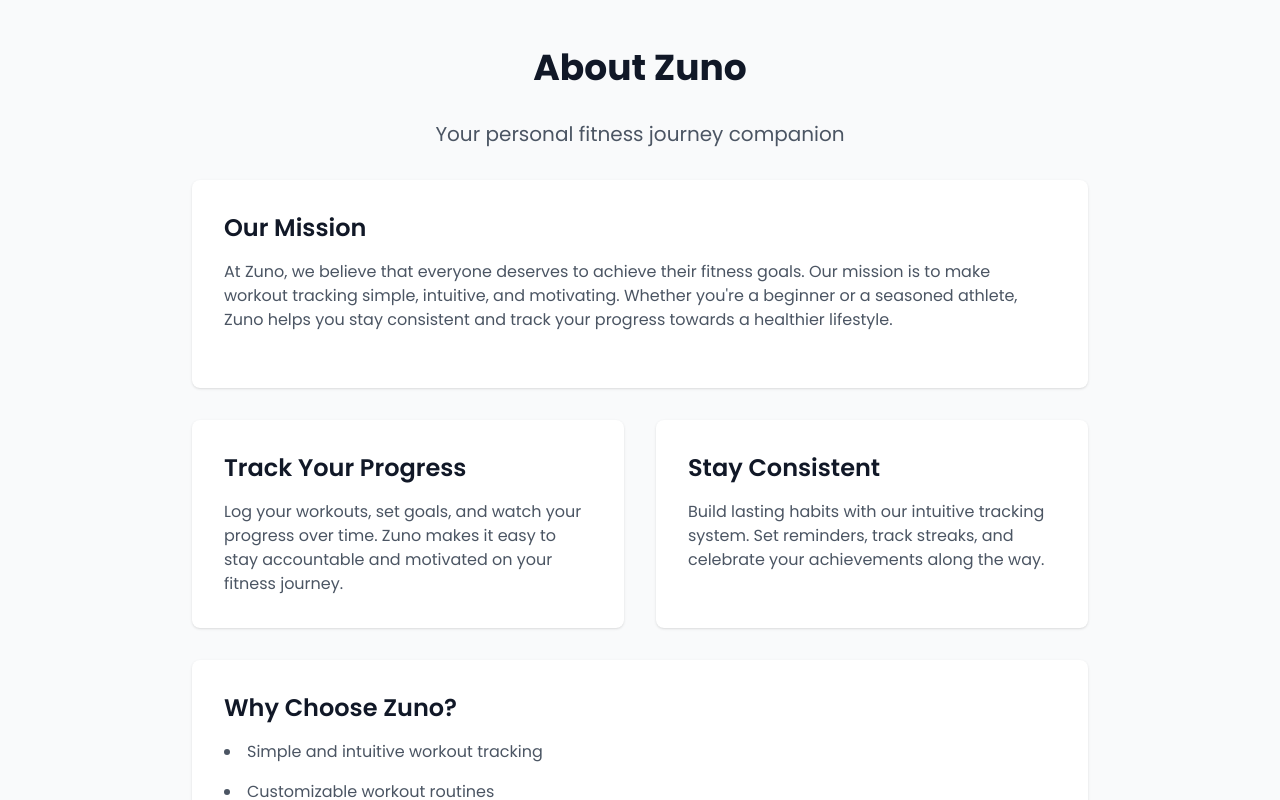
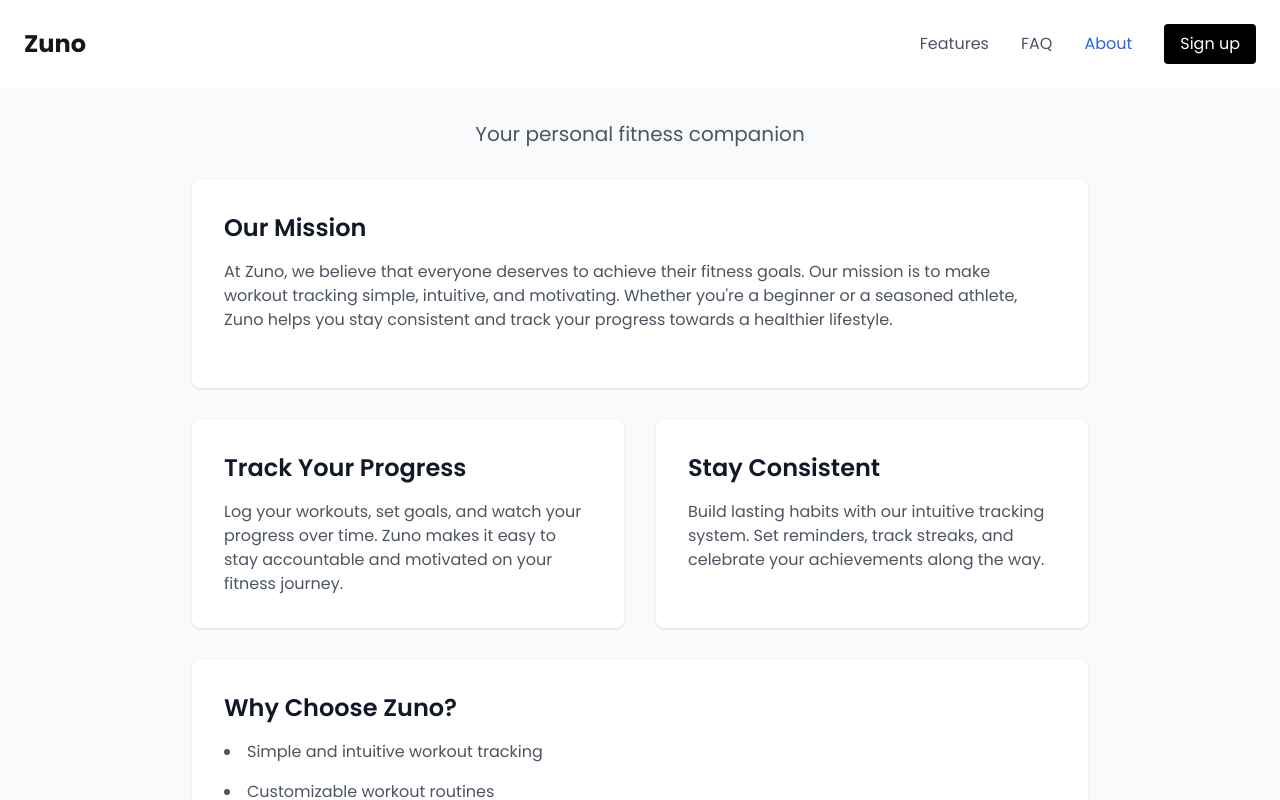
Before and after one commit to gyimadu/habit-tracker, a Next.js app: page /about in a window 1280 px wide. Shown: the top 800 px of the page. Built offline with nearby package versions, Linux system fonts and the light colour scheme; no server answers.

Commit message:
fixed deployment errors

```diff
--- a/src/app/about/page.tsx
+++ b/src/app/about/page.tsx
@@ -6,12 +6,14 @@ import Footer from '@/components/Footer';
 
 const About = () => {
   return (
+    <div>
+      <NavBar />
       <div className="min-h-screen bg-gray-50 py-12 px-4 sm:px-6 lg:px-8">
         <div className="max-w-4xl mx-auto">
           <div className="text-center">
             <h1 className="text-4xl font-bold text-gray-900 mb-8">About Zuno</h1>
             <p className="text-xl text-gray-600 mb-8">
-            Your personal fitness journey companion
+              Your personal fitness companion
             </p>
           </div>
 
@@ -20,7 +22,7 @@ const About = () => {
             <p className="text-gray-600 mb-6">
               At Zuno, we believe that everyone deserves to achieve their fitness goals.
               Our mission is to make workout tracking simple, intuitive, and motivating.
-            Whether you're a beginner or a seasoned athlete, Zuno helps you stay consistent
+              Whether you&apos;re a beginner or a seasoned athlete, Zuno helps you stay consistent
               and track your progress towards a healthier lifestyle.
             </p>
           </div>
@@ -69,6 +71,8 @@ const About = () => {
           </div>
         </div>
       </div>
+      <Footer />
+    </div>
   );
 };
 
```
Lines whose indentation alone changed are shown as unchanged.
